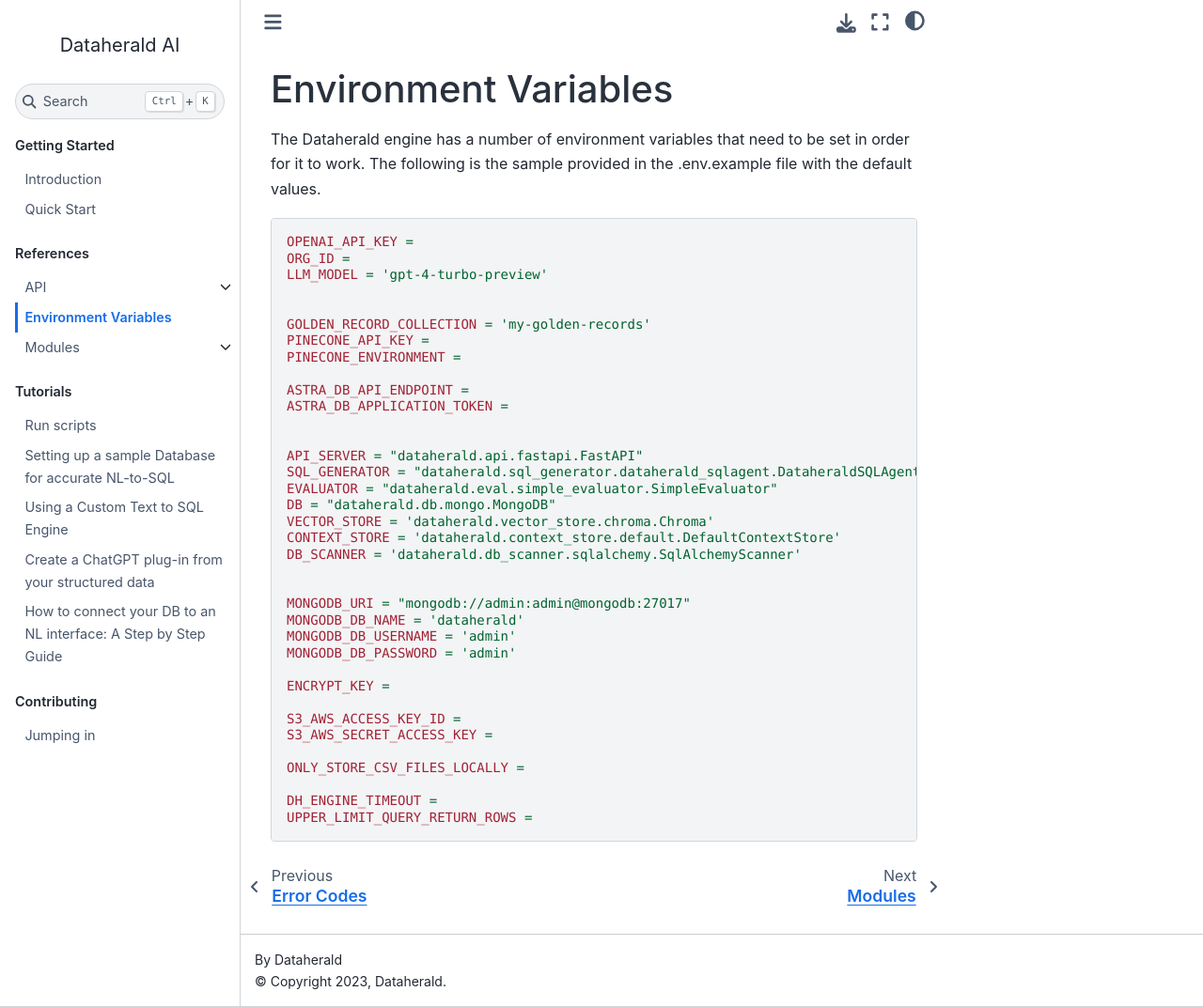
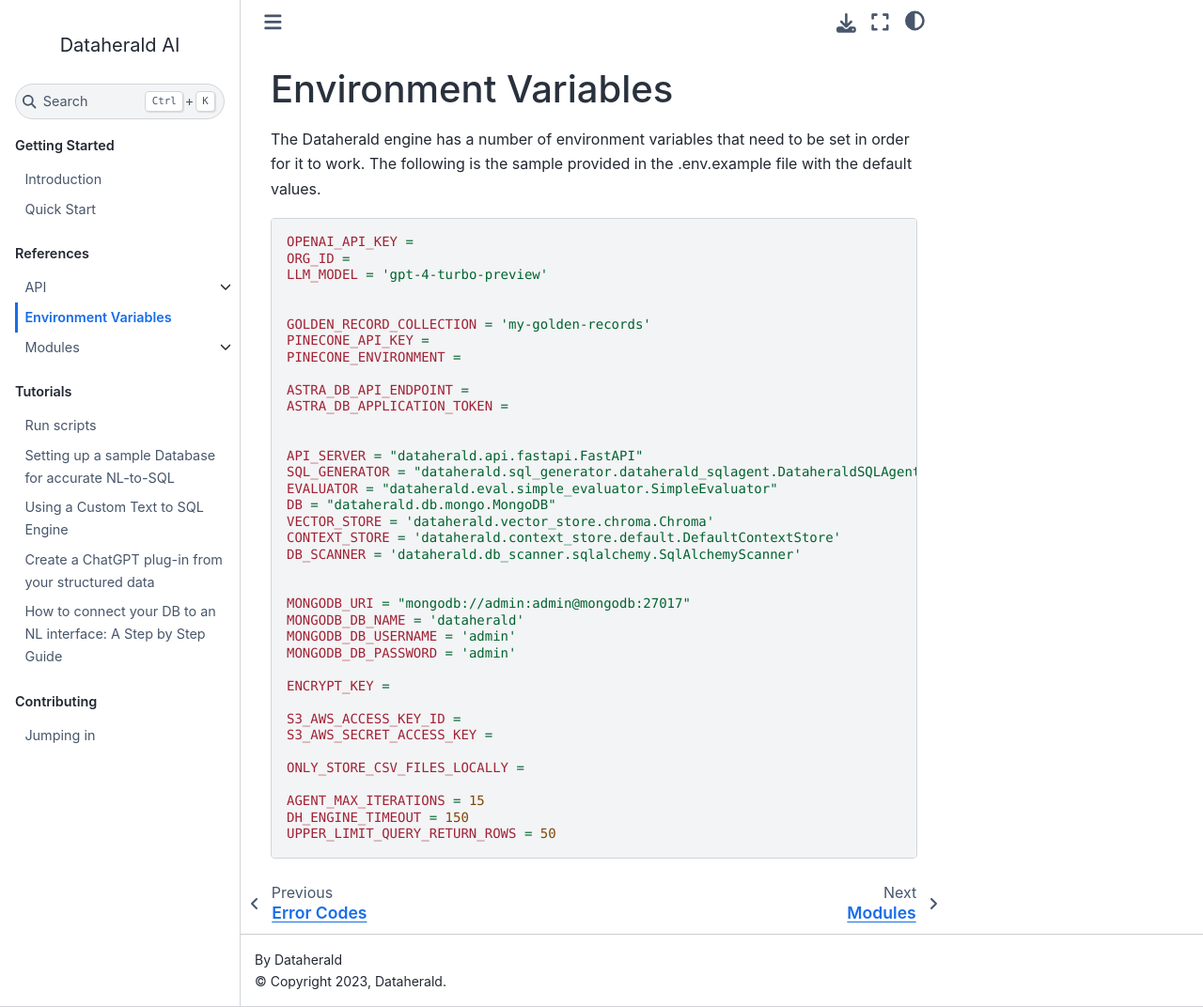
Before and after one commit to Dataherald/dataherald, a Sphinx documentation site: the page built from docs/envars.rst, in a window 1280 px wide and 1072 px high. Shown: the whole window at 94% size. Built offline with Sphinx 7.4.7 and the Sphinx Book theme 1.1.4, drawn with Linux system fonts in a browser that asks for light colours.

```diff
--- a/docs/envars.rst
+++ b/docs/envars.rst
@@ -40,8 +40,9 @@ provided in the .env.example file with the default values.
 
     ONLY_STORE_CSV_FILES_LOCALLY =
 
-    DH_ENGINE_TIMEOUT =
-    UPPER_LIMIT_QUERY_RETURN_ROWS =
+    AGENT_MAX_ITERATIONS = 15
+    DH_ENGINE_TIMEOUT = 150
+    UPPER_LIMIT_QUERY_RETURN_ROWS = 50
 
 
 .. csv-table::
```
Also changed, not shown: README.md (+2 -2 lines), 1 other file.
